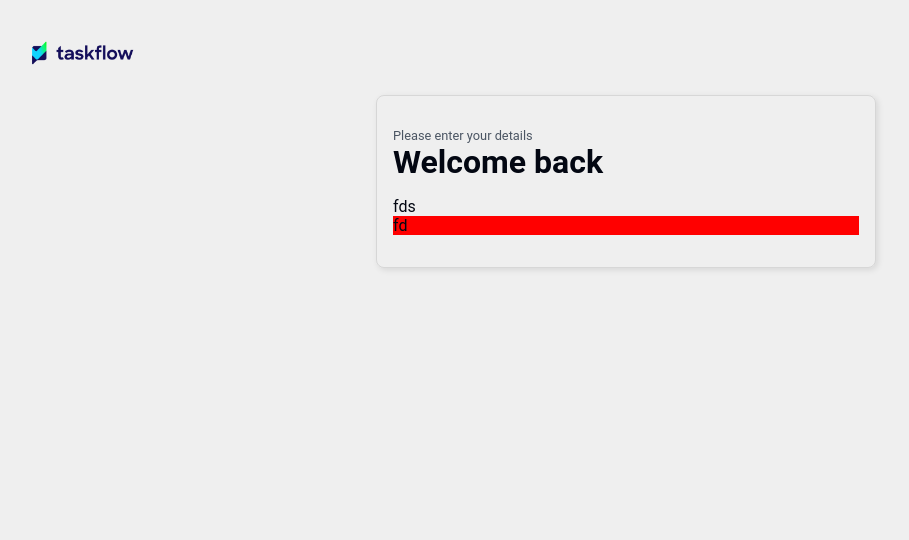
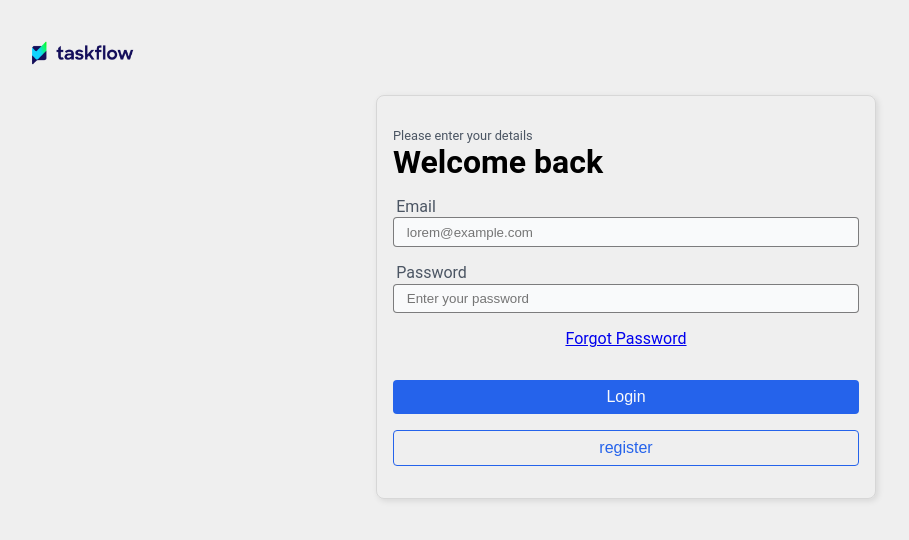
Before and after one commit to mohammad-zrar/task-flow, a React (Vite) app in the folder task-flow-frontend/: page /login in a window 1280 px wide. Shown: the top 540 px of the page, without its empty margins (14-923 px from the left). Built offline with nearby package versions, Linux system fonts and the light colour scheme; no server answers.

Commit message:
Feat(task-flow-frontend): Add BaseButton and update LoginPage with form handling; enhance BaseInput styles

```diff
--- /dev/null
+++ b/task-flow-frontend/src/components/BaseButton.module.scss
@@ -0,0 +1,59 @@
+.baseButton {
+    padding: 0.5rem 1rem;
+    font-size: 1rem;
+    background-color: var(--button-color);
+    color: var(--light-color);
+    outline: none;
+    border: none;
+    border-radius: 4px;
+    transition: all 0.3s ease;
+
+    &:hover {
+        opacity: 0.9;
+    }
+}
+
+/* Variants */
+.flat {
+    color: var(--button-color) ;
+    background-color: transparent;
+
+    &:hover {
+        background-color: rgba(var(--button-color-rgb, 255, 255, 255), 0.1); /* Light background on hover */
+    }
+}
+
+.fill {
+    background-color: var(--button-color);
+    color: var(--light-color) ;
+
+    &:hover {
+        background-color: rgba(var(--button-color-rgb, 255, 255, 255), 0.9); /* Slightly darker on hover */
+    }
+}
+
+.outlined {
+    background-color: transparent;
+    border: 1px solid var(--button-color);
+    color: var(--button-color);
+
+    &:hover {
+        background-color: rgba(var(--button-color-rgb, 255, 255, 255), 0.1); /* Light background with border */
+    }
+}
+
+/* Colors */
+.primary {
+    --button-color: var(--primary-color);
+    --button-color-rgb: 37, 99, 235;
+}
+
+.danger {
+    --button-color: var(--danger-color);
+    --button-color-rgb: 220, 38, 38;
+}
+
+.success {
+    --button-color: var(--success-color);
+    --button-color-rgb: 22, 163, 74;
+}
--- /dev/null
+++ b/task-flow-frontend/src/components/BaseButton.tsx
@@ -0,0 +1,17 @@
+import { ReactNode } from "react";
+import classes from "./BaseButton.module.scss";
+
+interface BaseButtonProps {
+    children: ReactNode;
+    variant?: 'fill' | 'outlined' | 'flat';
+    color?: 'primary' | 'danger' | 'success';
+    type?: 'button' | 'submit' | 'reset';
+}
+
+export default function BaseButton({ children, variant = "fill", color = "primary", type = "button" }: BaseButtonProps) {
+    return (
+        <button type={type} className={`${classes.baseButton} ${classes[variant]} ${classes[color]}`}>
+            {children}
+        </button>
+    );
+}
--- a/task-flow-frontend/src/components/BaseInput.module.scss
+++ b/task-flow-frontend/src/components/BaseInput.module.scss
@@ -1,3 +1,20 @@
 .formController {
-    background-color: red;
+    display: grid;
+
+    .label {
+        margin: auto auto 0.1rem 0.2rem;
+        color: var(--secondary-color);
+    }
+
+    .inputField {
+       padding: 0.4rem 0.8rem;
+       border: 1px solid rgba(0,0,0,0.5);
+       background-color: var(--light-color);
+       border-radius: 4px;
+       outline: none;
+       &:focus {
+        border-color: rgba(0,0,0,0.6);
+        box-shadow: 0 2px 4px rgba(0,0,0,0.1);
+       }
+    }
 }
--- a/task-flow-frontend/src/components/BaseInput.tsx
+++ b/task-flow-frontend/src/components/BaseInput.tsx
@@ -1,7 +1,30 @@
 import classes from "./BaseInput.module.scss";
+import { useId, ChangeEvent } from 'react';
 
-export default function BaseInput() {
-    return <div className={classes.formController}>
-        fd
-    </div>
+interface BaseInputProps {
+    value: string;
+    label?: string;
+    name: string;
+    placeholder?: string;
+    type?: string;
+    onChange: (e: ChangeEvent<HTMLInputElement>) => void;
 }
+
+export default function BaseInput({ value, label, name, placeholder, type = 'text', onChange }: BaseInputProps) {
+    const inputId = useId();
+
+    return (
+        <div className={classes.formController}>
+            {label && <label className={classes.label} htmlFor={inputId}>{label}</label>}
+            <input
+                id={inputId}
+                value={value}
+                name={name}
+                className={classes.inputField}
+                placeholder={placeholder}
+                type={type}
+                onChange={onChange}
+            />
+        </div>
+    );
+}
--- a/task-flow-frontend/src/index.scss
+++ b/task-flow-frontend/src/index.scss
@@ -1,12 +1,27 @@
 :root {
   --primary-color: #2563eb;
+  --primary-color-rgb: rgb(37, 99, 235);
+
   --secondary-color: #4b5563;
+  --secondary-color-rgb: 75, 85, 99;
+
   --success-color: #16a34a;
+  --success-color-rgb: 22, 163, 74;
+
   --danger-color: #dc2626;
+  --danger-color-rgb: 220, 38, 38;
+
   --warnning-color: #ca8a04;
+  --warnning-color: 202, 138, 4;
+
   --info-color: #0891b2;
+  --info-color: 8, 145, 178;
+
   --dark-color: #030712;
+  --dark-color: 3, 7, 18;
+
   --light-color: #f9fafb;
+  --light-color-rgb: 249, 250, 251;
 }
 
 * {
--- a/task-flow-frontend/src/pages/auth/LoginPage.module.scss
+++ b/task-flow-frontend/src/pages/auth/LoginPage.module.scss
@@ -7,4 +7,11 @@
 
 .form {
     margin-top: 1rem;
+    display: grid;
+    gap: 1rem;
+
+    .forgotLink {
+        text-align: center;
+        margin-bottom: 1rem;
+    }
 }
--- a/task-flow-frontend/src/pages/auth/LoginPage.tsx
+++ b/task-flow-frontend/src/pages/auth/LoginPage.tsx
@@ -1,23 +1,64 @@
 import classes from './LoginPage.module.scss';
 import AuthPageContainer from '../../components/AuthPageContainer';
 import BaseInput from '../../components/BaseInput';
+import BaseButton from '../../components/BaseButton';
+import { ChangeEvent, FormEvent, useState } from 'react';
+import { Link } from 'react-router';
 
 export default function LoginPage() {
+    const [formData, setFormData] = useState({
+        email: '',
+        password: '',
+    });
+
+    const handleChange = (e: ChangeEvent<HTMLInputElement>) => {
+        const { name, value } = e.target;
+        setFormData((prevValue) => ({
+            ...prevValue,
+            [name]: value,
+        }));
+    };
+
+    const handleSubmit = (e: FormEvent) => {
+        e.preventDefault();
+        console.log('Form Submitted:', formData);
+    };
+
     return (
         <AuthPageContainer>
-
             <div className={classes.welcomeText}>
                 <p>Please enter your details</p>
                 <h1>Welcome back</h1>
             </div>
 
-            <div className={classes.form} >
-                fds
-                <form action="">
-                    <BaseInput />
-                </form>
-            </div>
+            <form className={classes.form} onSubmit={handleSubmit}>
+                <BaseInput
+                    value={formData.email}
+                    label="Email"
+                    placeholder="lorem@example.com"
+                    name="email"
+                    onChange={handleChange}
+                />
+                <BaseInput
+                    value={formData.password}
+                    label="Password"
+                    placeholder="Enter your password"
+                    name="password"
+                    type="password"
+                    onChange={handleChange}
+                />
 
+                <Link className={classes.forgotLink} to='/forgot-password'>Forgot Password</Link>
+
+                <BaseButton type="submit" >
+                    Login
+                </BaseButton>
+
+                <BaseButton variant='outlined'   >
+                    register
+                </BaseButton>
+
+            </form>
 
         </AuthPageContainer>
     );
```
